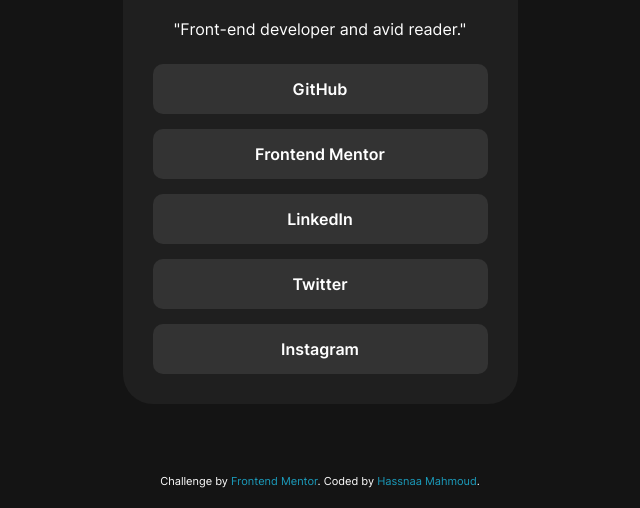
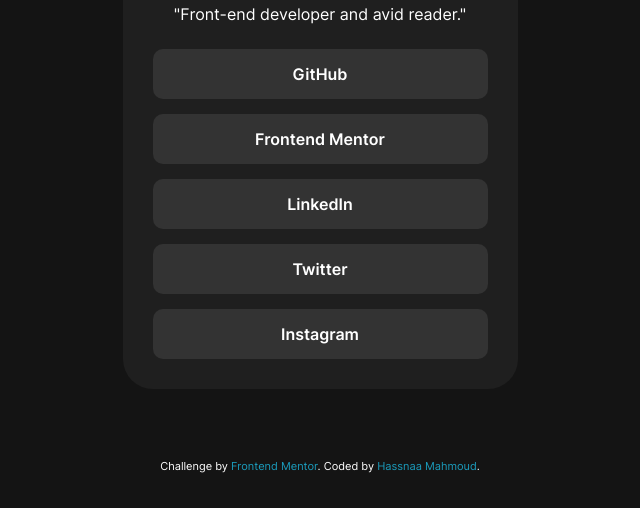
Before and after one commit to HASSNAAM/social-links-profile-main, a plain HTML site: page index.html in a window 1280 px wide. Shown: the part 337-845 px from the top of the page, without its empty margins (320-960 px from the left). Drawn offline with Linux system fonts and the light colour scheme.

Commit message:
Edit and Changes

```diff
--- a/styles/styles.css
+++ b/styles/styles.css
@@ -47,7 +47,7 @@ body {
   align-items: center;
   gap: 50px;
   color: var(--White);
-  padding-top: 130px;
+  padding-top: 115px;
   background-color: var(--Off-Black);
 }
 main {
```
